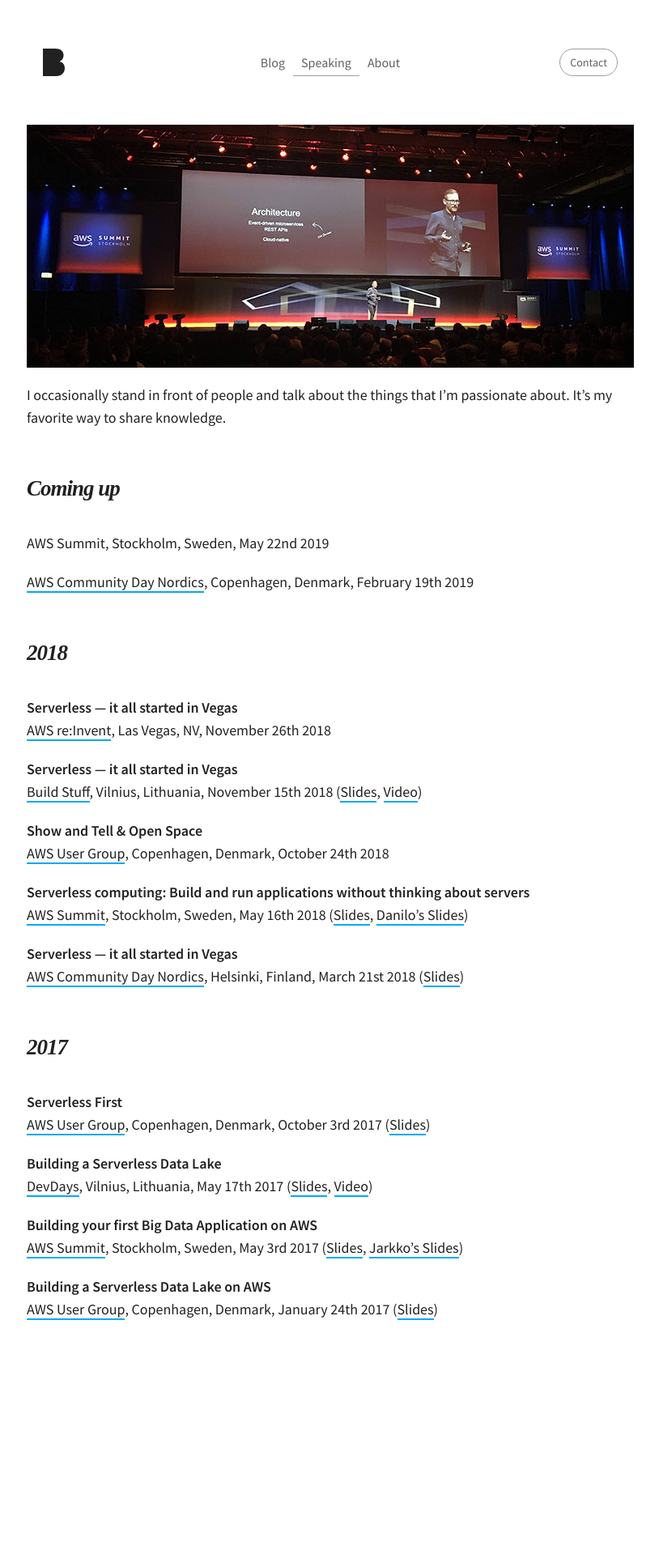
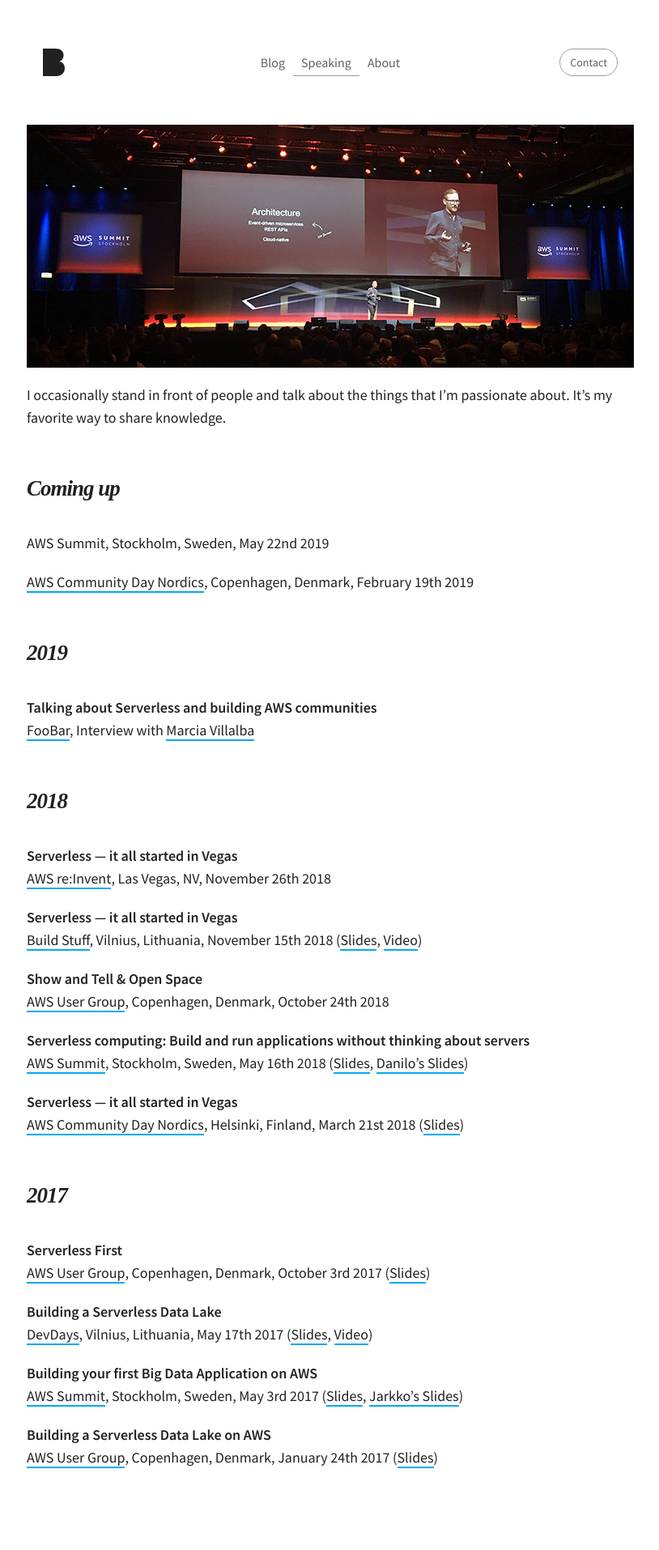
Before and after one commit to martinbuberl/martinbuberl.github.io, a Jekyll site: the page built from speaking.md, in a window 1280 px wide. Shown: the whole page at 81% size, without its empty margins (232-1046 px from the left). Built offline with Jekyll 4.4.1, drawn with Linux system fonts in a browser that asks for light colours; nearby versions of some CDN libraries; some web fonts are replaced; before the commit the page ends 1731 px from its top, so only the background shows below that.

Commit message:
Added FooBar interview

```diff
--- a/speaking.md
+++ b/speaking.md
@@ -14,6 +14,11 @@ I occasionally stand in front of people and talk about the things that I'm passi
 AWS Summit, Stockholm, Sweden, May 22nd 2019
 
 [AWS Community Day Nordics](https://awscommunitynordics.org/communityday/), Copenhagen, Denmark, February 19th 2019
+
+<h2 id="2019" class="has-permalink">2019<a class="permalink" title="Permalink" href="#2019">#</a></h2>
+
+**Talking about Serverless and building AWS communities**<br/>
+[FooBar](https://www.youtube.com/watch?v=RD_byq1UNks), Interview with [Marcia Villalba](http://marciavillalba.com)
 
 <h2 id="2018" class="has-permalink">2018<a class="permalink" title="Permalink" href="#2018">#</a></h2>
 
```
